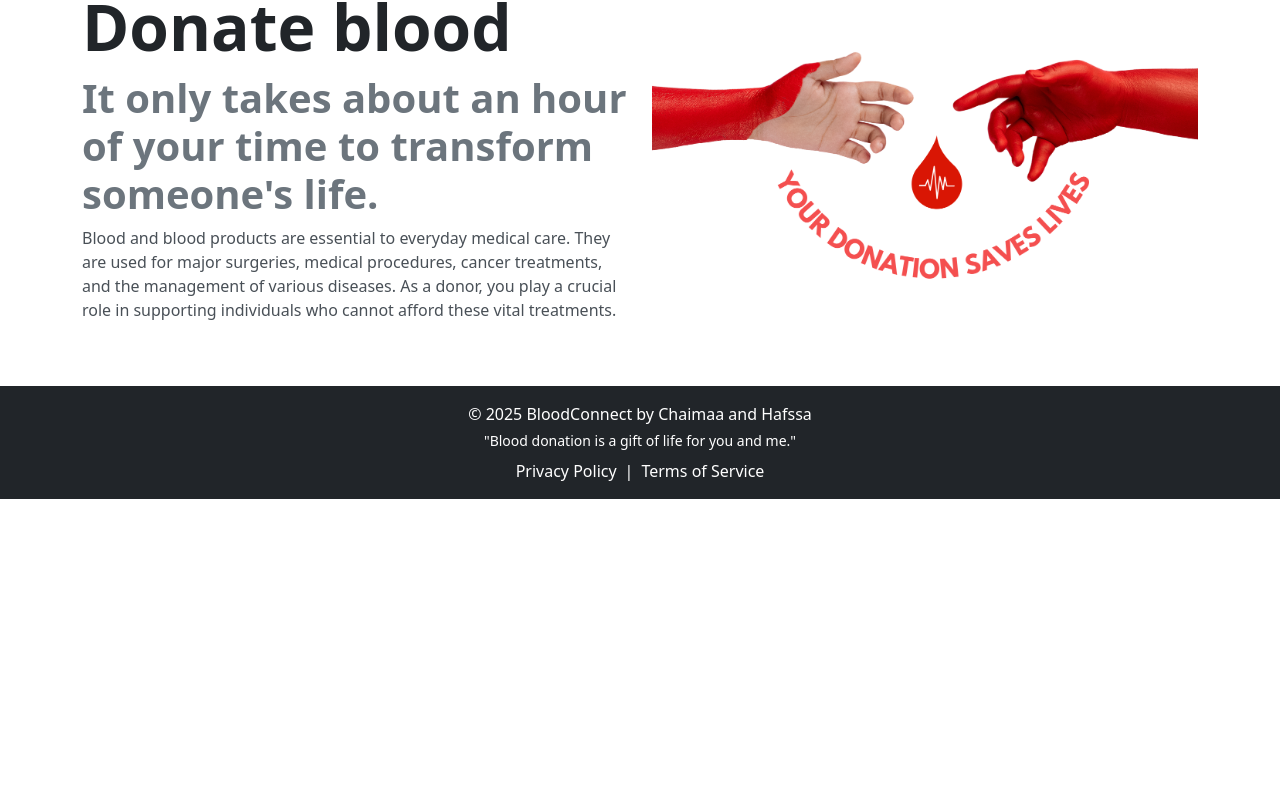
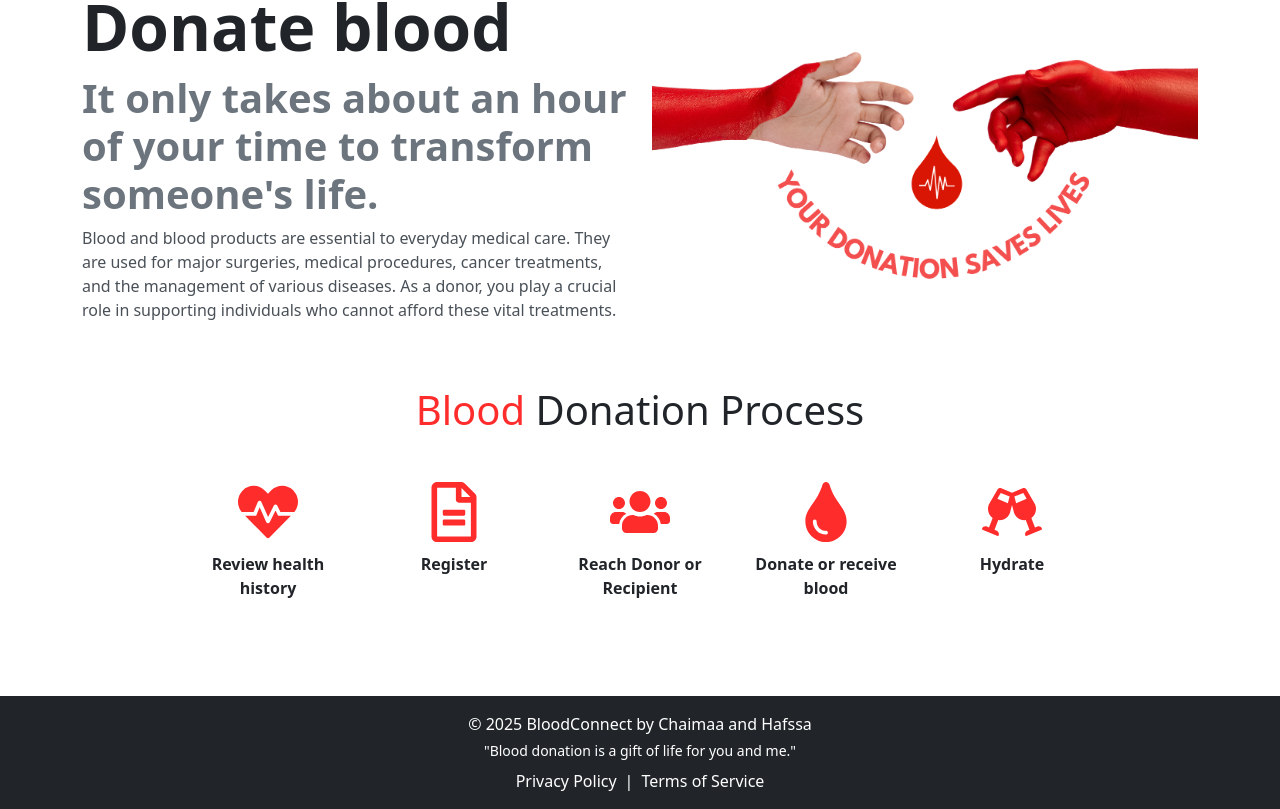
Before and after one commit to hafssa01/blood-donation-app, a React (Vite) app in the folder frontend/: page / in a window 1280 px wide. Shown: the part 597-1406 px from the top of the page. Before the commit the page ends 1096 px from the top, so only its background shows below. Built offline with nearby package versions, Linux system fonts and the light colour scheme.

Commit message:
Add blood transfusion process component

```diff
--- /dev/null
+++ b/frontend/src/components/BloodDonationProcess.jsx
@@ -0,0 +1,58 @@
+import React, { useState } from 'react';
+import { FaRegFileAlt, FaHeartbeat, FaUsers, FaTint, FaGlassCheers } from 'react-icons/fa'; // Importing some icons
+
+const BloodDonationProcess = () => {
+  const [hoveredIndex, setHoveredIndex] = useState(null);
+
+  const handleMouseEnter = (index) => {
+    setHoveredIndex(index);
+  };
+
+  const handleMouseLeave = () => {
+    setHoveredIndex(null);
+  };
+
+  const iconStyles = {
+    color: '#ff2c2c',
+    transition: 'transform 0.3s ease, box-shadow 0.3s ease',
+  };
+
+  return (
+    <div className="container mt-5 mb-5">
+      {/* Title */}
+      <h1 className="text-center">
+        <span style={{ color: '#ff2c2c' }}>Blood</span> Donation Process
+      </h1>
+
+      {/* List of Steps */}
+      <div className="row justify-content-center mt-5 mb-5">
+        {[
+          { icon: <FaHeartbeat size={60} />, text: 'Review health history' },
+          { icon: <FaRegFileAlt size={60} />, text: 'Register' },
+          { icon: <FaUsers size={60} />, text: 'Reach Donor or Recipient' },
+          { icon: <FaTint size={60} />, text: 'Donate or receive blood' },
+          { icon: <FaGlassCheers size={60} />, text: 'Hydrate' },
+        ].map((item, index) => (
+          <div
+            key={index}
+            className="col-md-2 text-center mb-5"
+            onMouseEnter={() => handleMouseEnter(index)}
+            onMouseLeave={handleMouseLeave}
+            style={{
+              transform: hoveredIndex === index ? 'scale(1.1)' : 'scale(1)',
+              boxShadow: hoveredIndex === index ? '0 4px 10px rgba(0, 0, 0, 0.2)' : 'none',
+              transition: 'transform 0.3s ease, box-shadow 0.3s ease',
+            }}
+          >
+            <div style={iconStyles}>
+              {item.icon}
+            </div>
+            <div style={{ fontWeight: 'bold', marginTop: '10px' }}>{item.text}</div>
+          </div>
+        ))}
+      </div>
+    </div>
+  );
+};
+
+export default BloodDonationProcess;
--- a/frontend/src/components/Register.jsx
+++ b/frontend/src/components/Register.jsx
@@ -1,7 +1,7 @@
 import React, { useState } from "react";
 import axios from "axios";
 import { Form, Button, Toast, ToastContainer, Col, Row, Card, Container } from "react-bootstrap";
-import { useNavigate } from "react-router-dom";
+import { useNavigate, Link } from "react-router-dom";
 import NavigationBar from "./NavBar";
 import Footer from "./Footer";
 import "bootstrap/dist/css/bootstrap.min.css";
@@ -216,7 +216,7 @@ const RegisterForm = () => {
               type="submit"
               style={{
                 backgroundColor: "#ff2c2c",
-                borderRadius: "60px",
+                borderRadius: "20px",
                 color: "white",
                 border: "none",
               }}
@@ -235,6 +235,9 @@ const RegisterForm = () => {
               )}
             </Button>
           </Form>
+          <div className="text-center mt-3">
+            <p>Already have an account? <Link to="/login" style={{ color: '#ff2c2c' }}>Log in</Link></p>
+          </div>
         </Card>
 
         <ToastContainer position="top-end" className="p-3">
--- a/frontend/src/pages/AboutUs.jsx
+++ b/frontend/src/pages/AboutUs.jsx
@@ -1,6 +1,7 @@
 import React from 'react';
 import { Container, Row, Col, Card } from 'react-bootstrap';
 import 'bootstrap/dist/css/bootstrap.min.css';
+import { Link } from "react-router-dom";
 import 'animate.css'; // Import Animate.css for animations
 import NavigationBar from '../components/NavBar';
 import Footer from '../components/Footer';
@@ -60,7 +61,7 @@ const AboutUs = () => {
             <h2 className="display-4">Our Vision</h2>
             <div className="underline mx-auto mb-4" style={{ width: '50px', height: '4px', backgroundColor: '#ff2c2c' }}></div>
             <p className="text-lg text-gray-700">
-              Our goal is to bridge the gap between blood donors and those in need, helping save lives while addressing the challenges and high costs associated with blood donation.
+              Our goal is to bridge the gap between blood donors and those in need, helping save lives while addressing the challenges and high costs associated with blood transfusion.
             </p>
           </Col>
         </Row>
@@ -69,7 +70,13 @@ const AboutUs = () => {
             <h2 className="display-4">How It Works</h2>
             <div className="underline mx-auto mb-4" style={{ width: '50px', height: '4px', backgroundColor: '#ff2c2c' }}></div>
             <p className="text-lg text-gray-700">
-              This app eliminates the distance between blood donors and recipients by connecting them based on their location and blood type. Signing up is easy—just fill out a simple form to access a curated list with all the information you need. Join us and become part of Blood Connect!
+              This app eliminates the distance between blood donors and recipients by connecting them based on their location and blood type.
+              <strong>
+            <Link to="/register" style={{ color: 'inherit', textDecoration: 'none' }} onMouseEnter={(e) => e.target.style.color = '#ff2c2c'} onMouseLeave={(e) => e.target.style.color = 'inherit'}>
+            &nbsp;Signing up&nbsp;
+            </Link>
+          </strong>
+                is easy—just fill out a simple form to access a curated list with all the information you need. Join us and become part of Blood Connect!
             </p>
           </Col>
         </Row>
--- a/frontend/src/pages/HomePage.jsx
+++ b/frontend/src/pages/HomePage.jsx
@@ -4,6 +4,7 @@ import NavigationBar from '../components/NavBar';
 import banner from '../assets/banner.png';
 import img2 from '../assets/img2.png'
 import Footer from '../components/Footer';
+import BloodDonationProcess from '../components/BloodDonationProcess';
 
 const HomePage = () => {
   return (
@@ -39,7 +40,10 @@ const HomePage = () => {
               className="img-fluid"
             />
           </div>
+
         </div>
+        <BloodDonationProcess />
+
       </div>
 
       {/* Full-width Footer */}
--- a/frontend/src/pages/LoginPage.jsx
+++ b/frontend/src/pages/LoginPage.jsx
@@ -1,6 +1,6 @@
 import React, { useState } from "react";
 import { Form, Button, Toast, ToastContainer, Card } from "react-bootstrap";
-import { useNavigate } from "react-router-dom";
+import { useNavigate, Link} from "react-router-dom";
 import { useAuth } from "../context/AuthContext";
 import NavigationBar from "../components/NavBar";
 import axios from "axios";
@@ -115,10 +115,11 @@ const LoginForm = () => {
               ) : 'Login'}
             </Button>
 
-            <p className="text-center mt-3">
-              Don't have an account? <a href="/register" className="text-primary">Register</a>
-            </p>
           </Form>
+          <div className="text-center mt-3">
+            <p>Don't have an account? <Link to="/register" style={{ color: '#ff2c2c' }}>Register</Link></p>
+          </div>
+
         </Card>
 
         <ToastContainer position="top-end" className="p-3">
```
